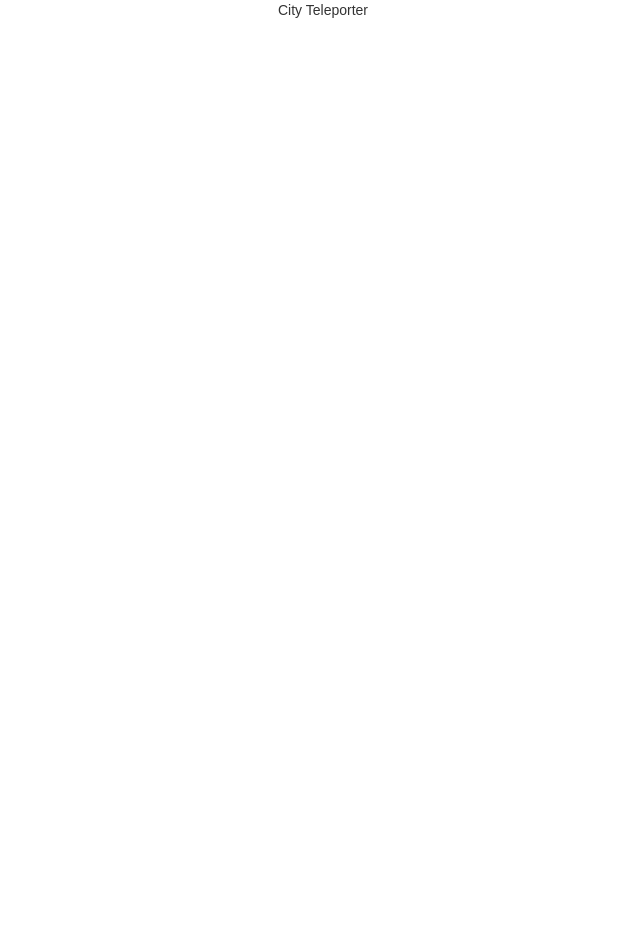
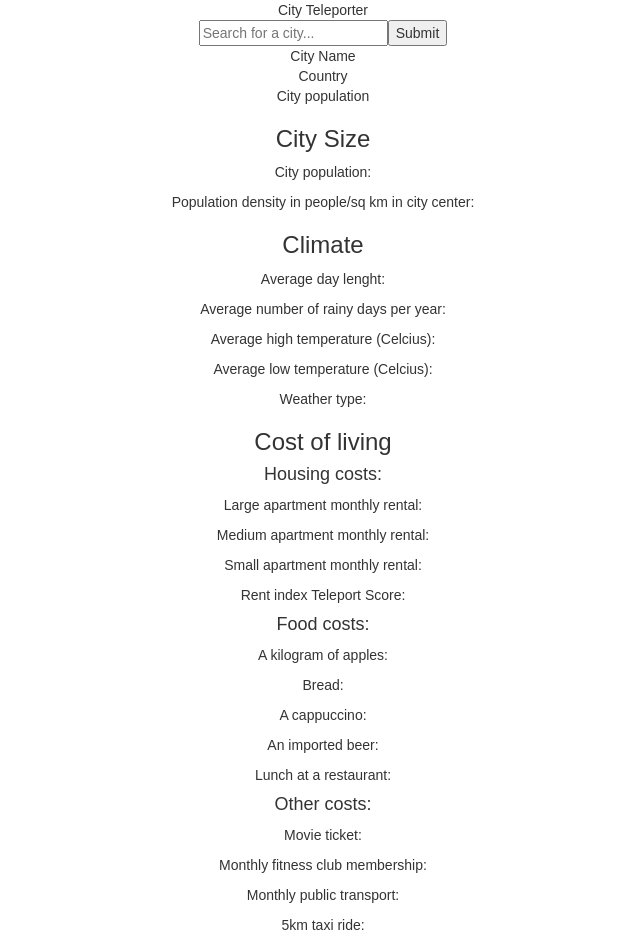
Before and after one commit to Sigsty9420/React-Redux-Portfolio-Project, a React (Create React App) app in the folder client/: page / in a window 1280 px wide. Shown: the top 952 px of the page, without its empty margins (317-957 px from the left). Before the commit the page ends 800 px from the top, so only its background shows below. Built offline with nearby package versions, Linux system fonts and the light colour scheme.

Commit message:
Stubbed out all attributes to be displayed for a city. Will refactor into components/containers

```diff
--- a/client/src/App.js
+++ b/client/src/App.js
@@ -6,7 +6,157 @@ class App extends Component {
   render() {
     return (
       <div className="App">
-      <div className="App-title">City Teleporter</div>
+        <div className="App-title">City Teleporter</div>
+        <div>
+          <input placeholder="Search for a city..."/>
+          <button>Submit</button>
+        </div>
+        <div className="City-details">
+          <div>City Name</div>
+          <div>Country</div>
+          <div>City population</div>
+
+          <div><h3>City Size</h3>
+            <p>City population:</p>
+            <p>Population density in people/sq km in city center:</p>
+          </div>
+
+          <div><h3>Climate</h3>
+            <p>Average day lenght:</p>
+            <p>Average number of rainy days per year:</p>
+            <p>Average high temperature (Celcius):</p>
+            <p>Average low temperature (Celcius):</p>
+            <p>Weather type:</p>
+          </div>
+
+          <div><h3>Cost of living</h3>
+
+            <h4>Housing costs:</h4>
+
+            <p>Large apartment monthly rental:</p>
+            <p>Medium apartment monthly rental:</p>
+            <p>Small apartment monthly rental:</p>
+            <p>Rent index Teleport Score:</p>
+
+            <h4>Food costs:</h4>
+
+            <p>A kilogram of apples:</p>
+            <p>Bread:</p>
+            <p>A cappuccino:</p>
+            <p>An imported beer:</p>
+            <p>Lunch at a restaurant:</p>
+
+            <h4>Other costs:</h4>
+
+            <p>Movie ticket:</p>
+            <p>Monthly fitness club membership:</p>
+            <p>Monthly public transport:</p>
+            <p>5km taxi ride:</p>
+          </div>
+
+          <div><h3>Business Freedom</h3>
+            <p>Business freedom Teleport score:</p>
+            <p>Freedom from corruption Teleport score:</p>
+            <p>Lack of labor restrictions Teleport score:</p>
+            <p>Time to open a business Teleport score:</p>
+          </div>
+
+          <div><h3>Culture</h3>
+            <p>Art galleries:</p>
+            <p>Cinemas:</p>
+            <p>Comedy clubs:</p>
+            <p>Concert venues:</p>
+            <p>Historical sites:</p>
+            <p>Museums:</p>
+            <p>Performing art venues:</p>
+            <p>Sport venues:</p>
+            <p>Zoos:</p>
+          </div>
+
+          <div><h3>Economics</h3>
+            <p>Currency used:</p>
+            <p>Crreucny exchange rate per US dollar:</p>
+            <p>GDP growth rate:</p>
+            <p>GDP per capita:</p>
+          </div>
+
+          <div><h3>Education</h3>
+            <p>University quality Teleport score:</p>
+            <p>Best university in ranking:</p>
+            <p>Best university ranking:</p>
+          </div>
+
+          <div><h3>Healthcare</h3>
+            <p>Healthcare cost Teleport score:</p>
+            <p>Life expectancy (years):</p>
+            <p>Healthcare quality Teleport score:</p>
+          </div>
+
+          <div><h3>Demographics</h3>
+            <p>Percentage of elderly people (65+ years) in country:</p>
+            <p>Life expectancy at birth:</p>
+            <p>Spoken languages:</p>
+          </div>
+
+          <div><h3>Job Market</h3>
+            <p>Unemployment rate:</p>
+            <p>Startup job availability Teleport score:</p>
+            <p>Startup salary:</p>
+          </div>
+
+          <div><h3>Internet Access</h3>
+            <p>Download speed:</p>
+            <p>Internet access (download) Teleport score:</p>
+            <p>Upload speed:</p>
+            <p>Internet access (upload) Teleport score:</p>
+          </div>
+
+          <div><h3>Outdoors</h3>
+            <p>Urban area elevation (meters):</p>
+            <p>Presence of hills in city:</p>
+            <p>Presence of mountains in city:</p>
+            <p>Water access Teleport score:</p>
+            <p>Seaside access:</p>
+          </div>
+
+          <div><h3>Pollution</h3>
+            <p>Air quality Teleport score:</p>
+            <p>Cleanliness Teleport score:</p>
+            <p>Drinking water quality Teleport score:</p>
+            <p>Urban greenery Teleport score:</p>
+          </div>
+
+          <div><h3>Safety</h3>
+            <p>Crime rate Teleport score:</p>
+            <p>Gun-related deaths per 100,000 residents per year:</p>
+            <p>Guns per 100 residents:</p>
+          </div>
+
+          <div><h3>Startups</h3>
+            <p>Coworking spaces Teleport score:</p>
+            <p>Coworking spaces on WorkFrom.co:</p>
+            <p>Startup events:</p>
+            <p>Number of startup events in the last 12 months:</p>
+            <p>Total number of startups:</p>
+            <p>Meetups groups:</p>
+            <p>Meetups members:</p>
+            <p>Number of investors:</p>
+            <p>Startup climate scene Teleport score:</p>
+            <p>Venture capital Teleport score:</p>
+            <p>Number of funding accelerators:</p>
+          </div>
+
+          <div><h3>Taxation</h3>
+            <p>Corporate tax (% of profit):</p>
+            <p>Income tax level Teleport score:</p>
+            <p>VAT (sales tax):</p>
+          </div>
+
+
+          <div></div>
+          <div></div>
+          <div></div>
+        </div>
       </div>
     );
   }
```
Also changed, not shown: 1 other file (tests, documents, lock files or other folders).
